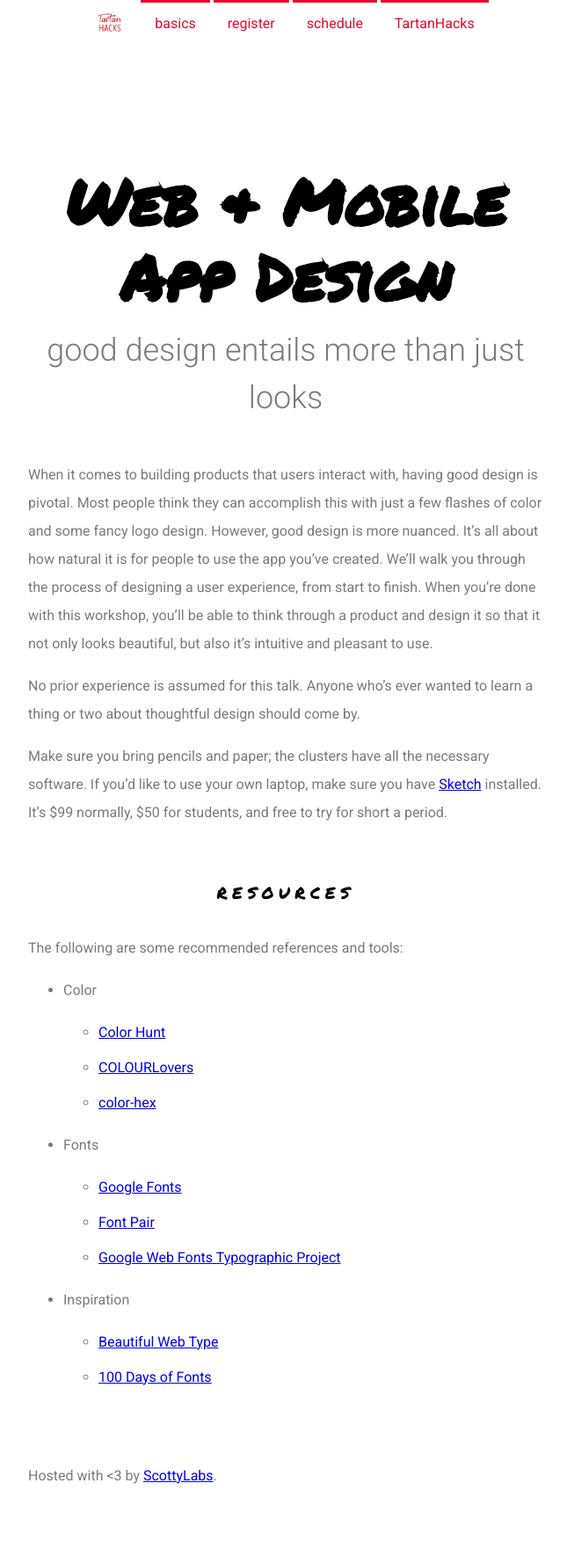
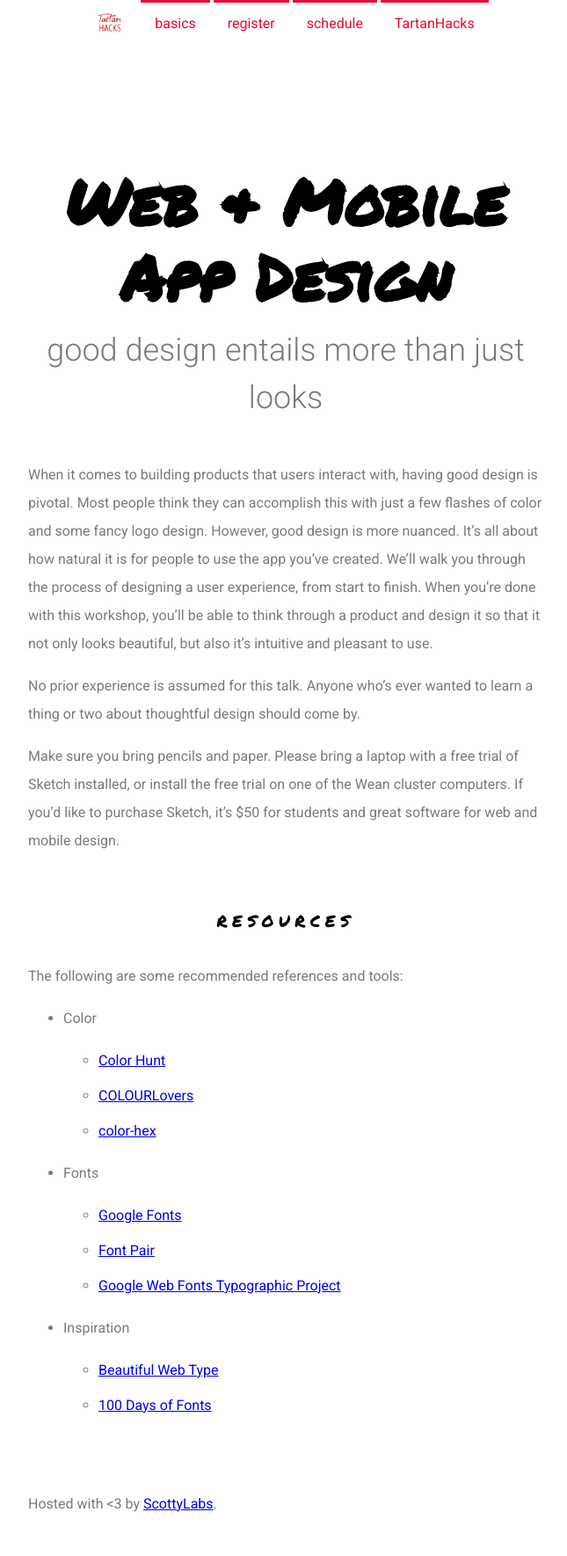
Before and after one commit to ScottyLabs/crashcourse, a Jekyll site: the page built from _talks/design/index.md, in a window 1280 px wide. Shown: the whole page at 88% size, without its empty margins (315-960 px from the left). Built offline with Jekyll 4.4.1, drawn with Linux system fonts in a browser that asks for light colours; nearby versions of some CDN libraries; Markdown is read by kramdown in place of the engine named in the settings; before the commit the page ends 1737 px from its top, so only the background shows below that.

Commit message:
Update design description

```diff
--- a/_talks/design/index.md
+++ b/_talks/design/index.md
@@ -17,10 +17,10 @@ speaker: Caroline Hermans
 No prior experience is assumed for this talk. Anyone who's ever wanted to learn
 a thing or two about thoughtful design should come by.
 
-Make sure you bring pencils and paper; the clusters have all the necessary
-software. If you'd like to use your own laptop, make sure you have [Sketch]
-installed. It's $99 normally, $50 for students, and free to try for short a
-period.
+Make sure you bring pencils and paper. Please bring a laptop with a free trial
+of Sketch installed, or install the free trial on one of the Wean cluster
+computers. If you’d like to purchase Sketch, it's $50 for students and great
+software for web and mobile design.
 
 [Sketch]: https://www.sketchapp.com/
 
```
